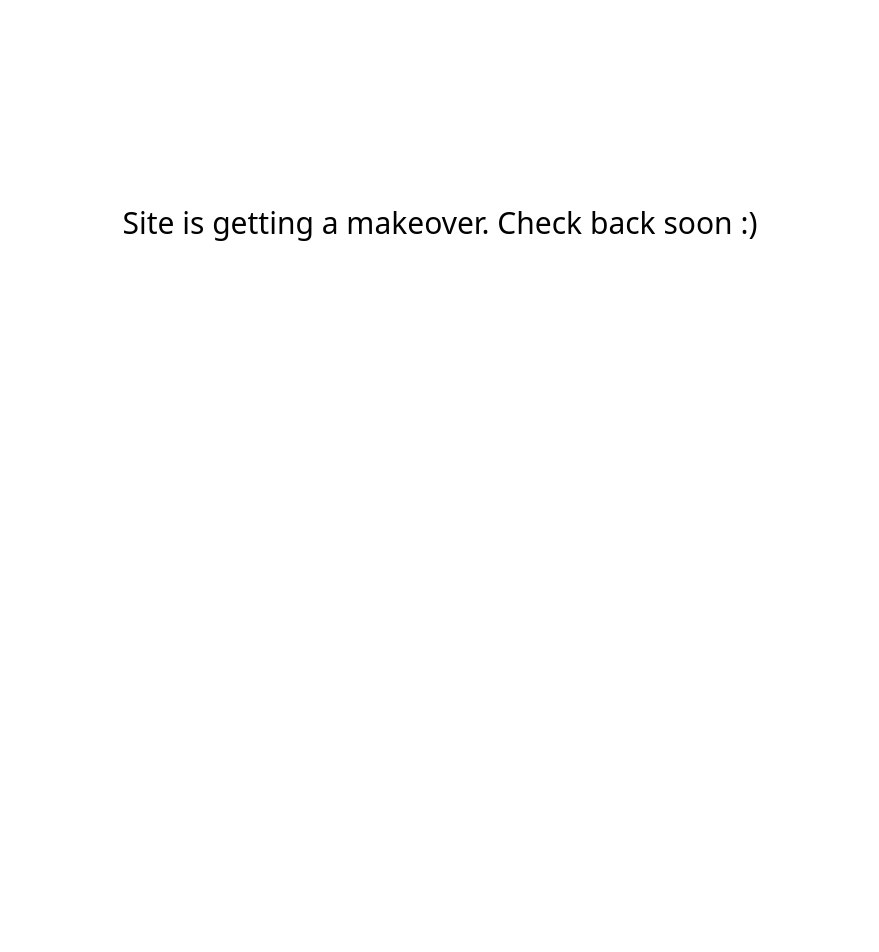
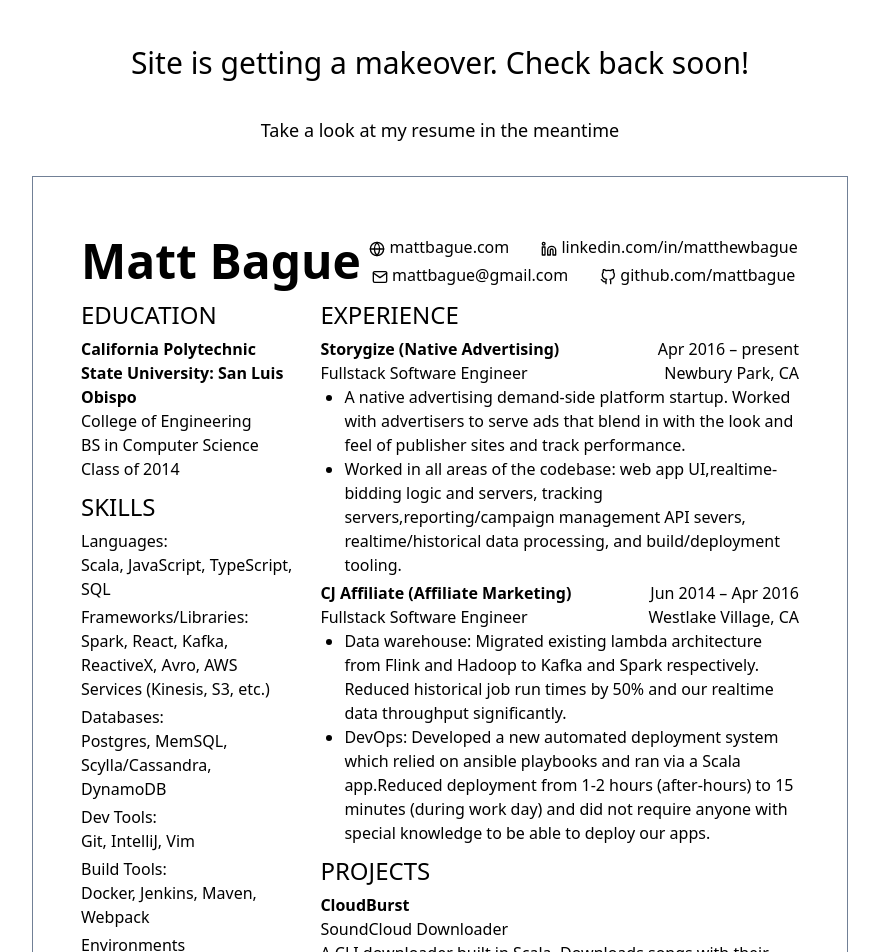
Before and after one commit to mattbague/mattbague.github.io, a React app: page / in a window 1280 px wide. Shown: the top 952 px of the page, without its empty margins (200-1079 px from the left). Built offline with nearby package versions, Linux system fonts and the light colour scheme.

Commit message:
add resume

```diff
--- a/src/main/js/App.tsx
+++ b/src/main/js/App.tsx
@@ -1,10 +1,16 @@
 import React from 'react';
 import 'App.css';
+import Resume from "Resume";
 
 export default class App extends React.Component<any, any> {
 
   render() {
-    return <div className="text-center text-3xl font-medium" style={{marginTop: "25vh"}}>Site is getting a makeover. Check back soon :)</div>
+    return <div>
+      <div className="text-center text-3xl font-medium mt-10">Site is getting a makeover. Check back soon!</div>
+      <div className="text-center text-lg my-8">Take a look at my resume in the meantime</div>
+      <Resume/>
+      <div className="text-center mt-8">--</div>
+    </div>
   }
 
 }
--- /dev/null
+++ b/src/main/js/Resume.tsx
@@ -0,0 +1,178 @@
+import * as React from "react";
+import {GitHub, Globe, Linkedin, Mail} from "react-feather";
+
+export default class Resume extends React.Component<{}, {}> {
+
+  render() {
+    const style = {
+      width: "8.5in",
+      height: "11in",
+    }
+    return <div>
+      <div style={style} className="mx-auto border-solid border border-gray-600">
+        <div style={{margin: ".5in"}}>
+          <div className="flex items-center">
+            <div className="font-bold" style={{width: "40%", fontSize: "3rem"}}>
+              Matt Bague
+            </div>
+            <div className="text-center" style={{width: "60%"}}>
+              <div className="mb-1">
+                <span><Globe className="inline-block" size="1rem"/> <a href="https://mattbague.com" target="_blank">mattbague.com</a></span>
+                <span className="ml-8"><Linkedin className="inline-block" size="1rem"/> <a href="https://www.linkedin.com/in/matthewbague"
+                                                                                           target="_blank">linkedin.com/in/matthewbague</a></span>
+              </div>
+              <div>
+                <span><Mail className="inline-block" size="1rem"/> <a href="mailto:mattbague@gmail.com" target="_blank">mattbague@gmail.com</a></span>
+                <span className="ml-8"><GitHub className="inline-block" size="1rem"/> <a href="https://github.com/mattbague"
+                                                                                         target="_blank">github.com/mattbague</a></span>
+              </div>
+            </div>
+          </div>
+          <div className="flex">
+            <div style={{width: "30%"}}>
+              <Section title={"Education"}>
+                <SectionEntry
+                  title="California Polytechnic State University: San Luis Obispo"
+                  subtitle="College of Engineering"
+                  description={
+                    <div>
+                      BS in Computer Science
+                      <br/>
+                      Class of 2014
+                    </div>
+                  }
+                />
+              </Section>
+              <Section title={"Skills"}>
+                <SectionEntry
+                  subtitle="Languages:"
+                  description="Scala, JavaScript, TypeScript, SQL"
+                />
+                <SectionEntry
+                  subtitle="Frameworks/Libraries:"
+                  description="Spark, React, Kafka, ReactiveX, Avro, AWS Services (Kinesis, S3, etc.)"
+                />
+                <SectionEntry
+                  subtitle="Databases:"
+                  description="Postgres, MemSQL, Scylla/Cassandra, DynamoDB"
+                />
+                <SectionEntry
+                  subtitle="Dev Tools:"
+                  description="Git, IntelliJ, Vim"
+                />
+                <SectionEntry
+                  subtitle="Build Tools:"
+                  description="Docker, Jenkins, Maven, Webpack"
+                />
+                <SectionEntry
+                  subtitle="Environments"
+                  description="Linux, macOS"
+                />
+              </Section>
+              <Section title={"About Me"}>
+                <p>
+                  I've been a full stack engineer since I graduated college back in 2014. Love being able to design and develop a system from the
+                  ground up. Always up for learning something new, whether it's new tech or design patterns.
+                </p>
+              </Section>
+            </div>
+            <div style={{width: "70%"}} className="pl-6">
+              <Section title={"Experience"}>
+                <SectionEntry
+                  title="Storygize (Native Advertising)"
+                  subtitle="Fullstack Software Engineer"
+                  date={"Apr 2016 \u2013 present"}
+                  location="Newbury Park, CA"
+                  description={
+                    <ul className="list-disc pl-6">
+                      <li>
+                        A native advertising demand-side platform startup. Worked with advertisers to serve ads that blend in with the look and feel
+                        of publisher sites and track performance.
+                      </li>
+                      <li>
+                        Worked in all areas of the codebase: web app UI,realtime-bidding logic and servers, tracking servers,reporting/campaign
+                        management API severs, realtime/historical data processing, and build/deployment tooling.
+                      </li>
+                    </ul>
+                  }
+                />
+                <SectionEntry
+                  title="CJ Affiliate (Affiliate Marketing)"
+                  subtitle="Fullstack Software Engineer"
+                  date={"Jun 2014 \u2013 Apr 2016"}
+                  location="Westlake Village, CA"
+                  description={
+                    <ul className="list-disc pl-6">
+                      <li>
+                        Data warehouse: Migrated existing lambda architecture from Flink and Hadoop to Kafka and Spark respectively. Reduced
+                        historical
+                        job run times by 50% and our realtime data throughput significantly.
+                      </li>
+                      <li>
+                        DevOps: Developed a new automated deployment system which relied on ansible playbooks and ran via a Scala app.Reduced
+                        deployment from 1-2 hours (after-hours) to 15 minutes (during work day) and did not require anyone with special knowledge to
+                        be able to deploy our apps.
+                      </li>
+                    </ul>
+                  }
+                />
+              </Section>
+              <Section title={"Projects"}>
+                <SectionEntry
+                  title="CloudBurst"
+                  subtitle="SoundCloud Downloader"
+                  description={
+                    <p>
+                      A CLI downloader built in Scala. Downloads songs with their ID3 tag populated and album art. Reverse engineered their public API
+                      since they do not give out personal API keys anymore.
+                    </p>
+                  }/>
+                <SectionEntry
+                  title="AssetRemix (Unmaintained)"
+                  subtitle={<a href="https://assetremix.herokuapp.com/" target="_blank">assetremix.herokuapp.com</a>}
+                  description={
+                    <p>
+                      A web app focused on providing financial tools and investing guidance. Tools include calculators for tax-efficient
+                      investing, three-fund portfolio allocations, and more.
+                    </p>
+                  }/>
+              </Section>
+            </div>
+          </div>
+        </div>
+      </div>
+    </div>
+  }
+}
+
+const Section = (props: { title: string, children?: any }) => {
+  return <div className="mb-2">
+    <div className="font-thin mb-1" style={{fontSize: "1.5rem"}}>
+      {props.title.toUpperCase()}
+    </div>
+    {props.children}
+  </div>
+}
+
+interface SectionEntryProps {
+  title?: string,
+  subtitle?: string | JSX.Element,
+  description?: string | JSX.Element,
+  date?: string
+  location?: string
+}
+
+
+const SectionEntry = (props: SectionEntryProps) => {
+  return <div className="mb-1">
+    <div className="font-bold">
+      {props.title}<span className="float-right font-medium">{props.date}</span>
+    </div>
+    <div className="font-medium">
+      {props.subtitle}<span className="float-right">{props.location}</span>
+    </div>
+    <div>
+      {props.description}
+    </div>
+  </div>
+}
```
